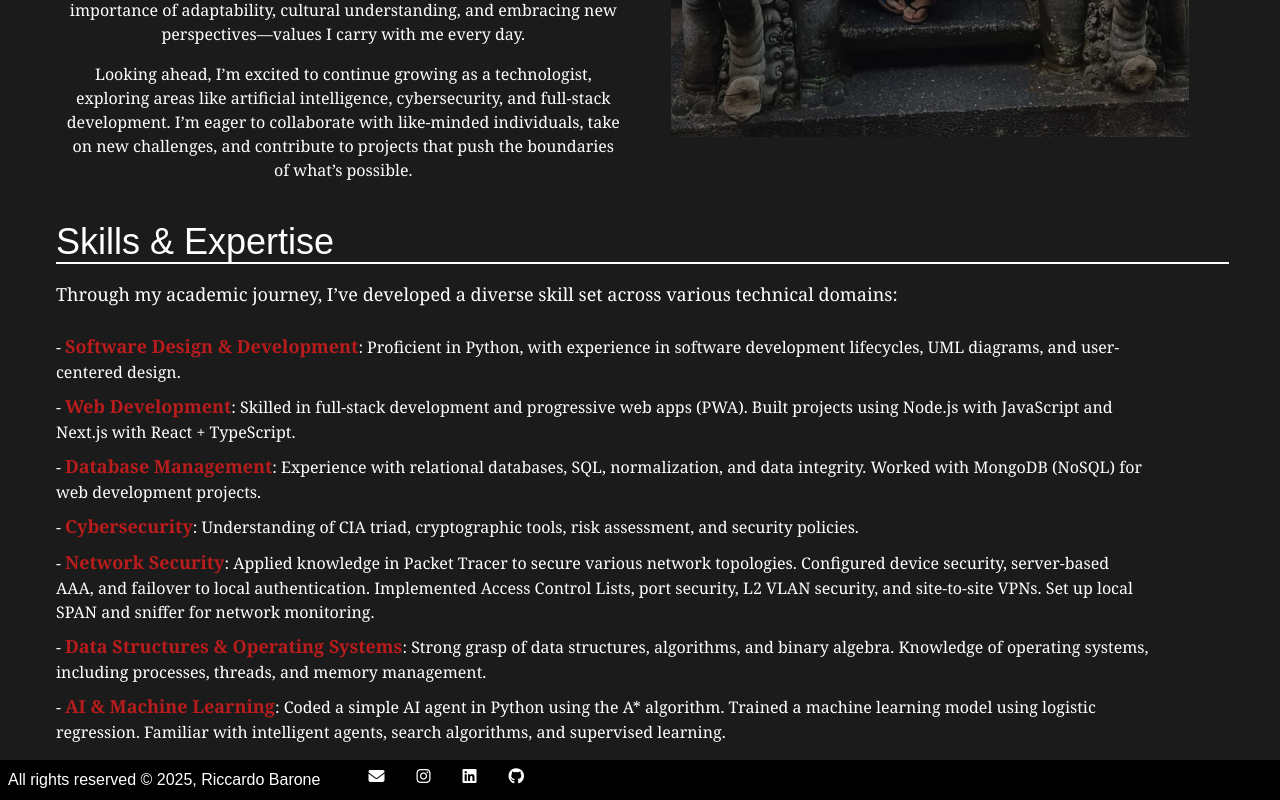
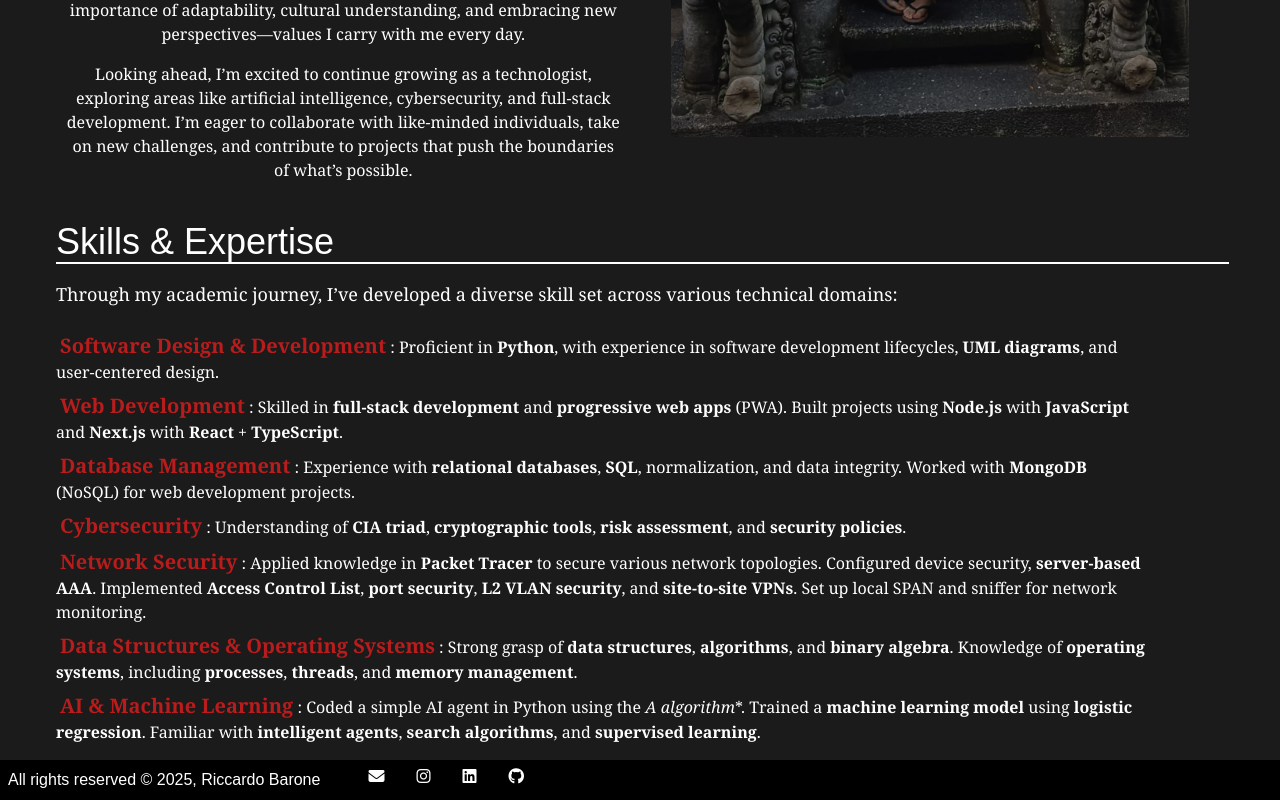
Before and after one commit to Riccardo105/WebPortfolio, a Next.js app: page /about in a window 1280 px wide. Shown: the part 864-1664 px from the top of the page. Built offline with nearby package versions, Linux system fonts and the light colour scheme; what tailwindcss-motion would draw is missing.

Commit message:
# 06 completed skill & expertise section

```diff
--- a/package.json
+++ b/package.json
@@ -12,7 +12,11 @@
     "next": "^15.1.5",
     "react": "^19.0.0",
     "react-dom": "^19.0.0",
+    "react-markdown": "^9.0.3",
     "react-slick": "^0.30.3",
+    "rehype-raw": "^7.0.0",
+    "remark-gfm": "^4.0.0",
+    "remark-html": "^16.0.1",
     "slick-carousel": "^1.8.1",
     "tailwindcss-motion": "^1.0.1"
   },
--- a/src/app/about/page.tsx
+++ b/src/app/about/page.tsx
@@ -1,8 +1,36 @@
 import React from "react";
 import Image, { StaticImageData } from "next/image";
 import AboutMe from "../../../public/images/aboutMe.jpg";
+import ReactMarkdown from "react-markdown";
+import remarkGfm from "remark-gfm";
+import rehypeRaw from "rehype-raw";
+
+const preprocessMarkdown = (markdown: string): string => {
+  return markdown.replace(
+    /- \*\*(.*?)\*\* :/g,
+    (match: string, p1: string): string => {
+      // Only wrap the header part in a span with custom styles, leaving the rest as it is
+      return `- <span className="text-red-700 font-bold text-xl ml-1">${p1}</span> :`;
+    }
+  );
+};
+
+const markdownContent = `
+- **Software Design & Development** : Proficient in **Python**, with experience in software development lifecycles, **UML diagrams**, and user-centered design.
+- **Web Development** : Skilled in **full-stack development** and **progressive web apps** (PWA). Built projects using **Node.js** with **JavaScript** and **Next.js** with **React** + **TypeScript**.
+- **Database Management** : Experience with **relational databases**, **SQL**, normalization, and data integrity. Worked with **MongoDB** (NoSQL) for web development projects.
+- **Cybersecurity** : Understanding of **CIA triad**, **cryptographic tools**, **risk assessment**, and **security policies**.
+- **Network Security** : Applied knowledge in **Packet Tracer** to secure various network topologies. Configured device security, **server-based AAA**. Implemented **Access Control List**, **port security**, **L2 VLAN security**, and **site-to-site VPNs**. Set up local SPAN and sniffer for network monitoring.
+- **Data Structures & Operating Systems** : Strong grasp of **data structures**, **algorithms**, and **binary algebra**. Knowledge of **operating systems**, including **processes**, **threads**, and **memory management**.
+- **AI & Machine Learning** : Coded a simple AI agent in Python using the **A* algorithm**. Trained a **machine learning model** using **logistic regression**. Familiar with **intelligent agents**, **search algorithms**, and **supervised learning**.
+`;
 
 export default function Page() {
+  const processedMarkdown = preprocessMarkdown(markdownContent);
+
+  // Split the markdown by line breaks into individual list items
+  const markdownLines = processedMarkdown.split("\n");
+
   return (
     <div className="flex flex-col  w-full items-center ">
       <div className="flex flex-col mx-auto text-white p-auto 2xl:w-5/6 2xl:flex-1 2xl:mr-3 xl:mx-0 ">
@@ -79,70 +107,16 @@ export default function Page() {
             across various technical domains:
           </h2>
           <ul className="mx-auto lg:mx-10 font-serif my-2">
-            <li className="my-2">
-              -
-              <span className="font-bold text-red-700 text-lg ml-1">
-                Software Design & Development
-              </span>
-              : Proficient in Python, with experience in software development
-              lifecycles, UML diagrams, and user-centered design.
-            </li>
-            <li className="my-2">
-              -
-              <span className="font-bold text-red-700 text-lg ml-1">
-                Web Development
-              </span>
-              : Skilled in full-stack development and progressive web apps
-              (PWA). Built projects using Node.js with JavaScript and Next.js
-              with React + TypeScript.
-            </li>
-            <li className="my-2">
-              -
-              <span className="font-bold text-red-700 text-lg ml-1">
-                Database Management
-              </span>
-              : Experience with relational databases, SQL, normalization, and
-              data integrity. Worked with MongoDB (NoSQL) for web development
-              projects.
-            </li>
-            <li className="my-2">
-              -
-              <span className="font-bold text-red-700 text-lg ml-1">
-                Cybersecurity
-              </span>
-              : Understanding of CIA triad, cryptographic tools, risk
-              assessment, and security policies.
-            </li>
-            <li className="my-2">
-              -
-              <span className="font-bold text-red-700 text-lg ml-1">
-                Network Security
-              </span>
-              : Applied knowledge in Packet Tracer to secure various network
-              topologies. Configured device security, server-based AAA, and
-              failover to local authentication. Implemented Access Control
-              Lists, port security, L2 VLAN security, and site-to-site VPNs. Set
-              up local SPAN and sniffer for network monitoring.
-            </li>
-            <li className="my-2">
-              -
-              <span className="font-bold text-red-700 text-lg ml-1">
-                Data Structures & Operating Systems
-              </span>
-              : Strong grasp of data structures, algorithms, and binary algebra.
-              Knowledge of operating systems, including processes, threads, and
-              memory management.
-            </li>
-            <li className="my-2">
-              -
-              <span className="font-bold text-red-700 text-lg ml-1">
-                AI & Machine Learning
-              </span>
-              : Coded a simple AI agent in Python using the A* algorithm.
-              Trained a machine learning model using logistic regression.
-              Familiar with intelligent agents, search algorithms, and
-              supervised learning.
-            </li>
+            {markdownLines.map((line, index) => (
+              <li key={index} className="my-2">
+                <ReactMarkdown
+                  remarkPlugins={[remarkGfm]} // For GitHub-flavored markdown support
+                  rehypePlugins={[rehypeRaw]} // To allow raw HTML rendering (for <span>)
+                >
+                  {line}
+                </ReactMarkdown>
+              </li>
+            ))}
           </ul>
         </div>
       </div>
```
Also changed, not shown: 1 other file (tests, documents, lock files or other folders).
